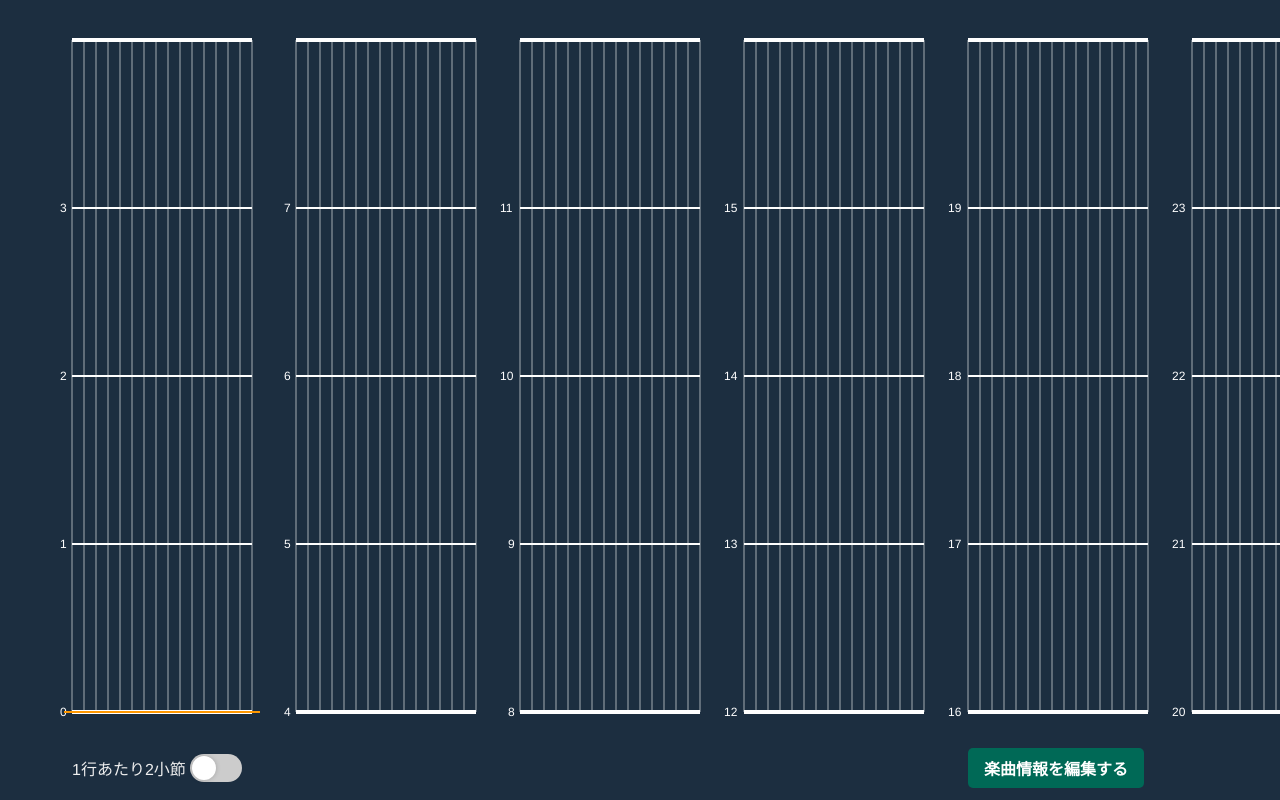
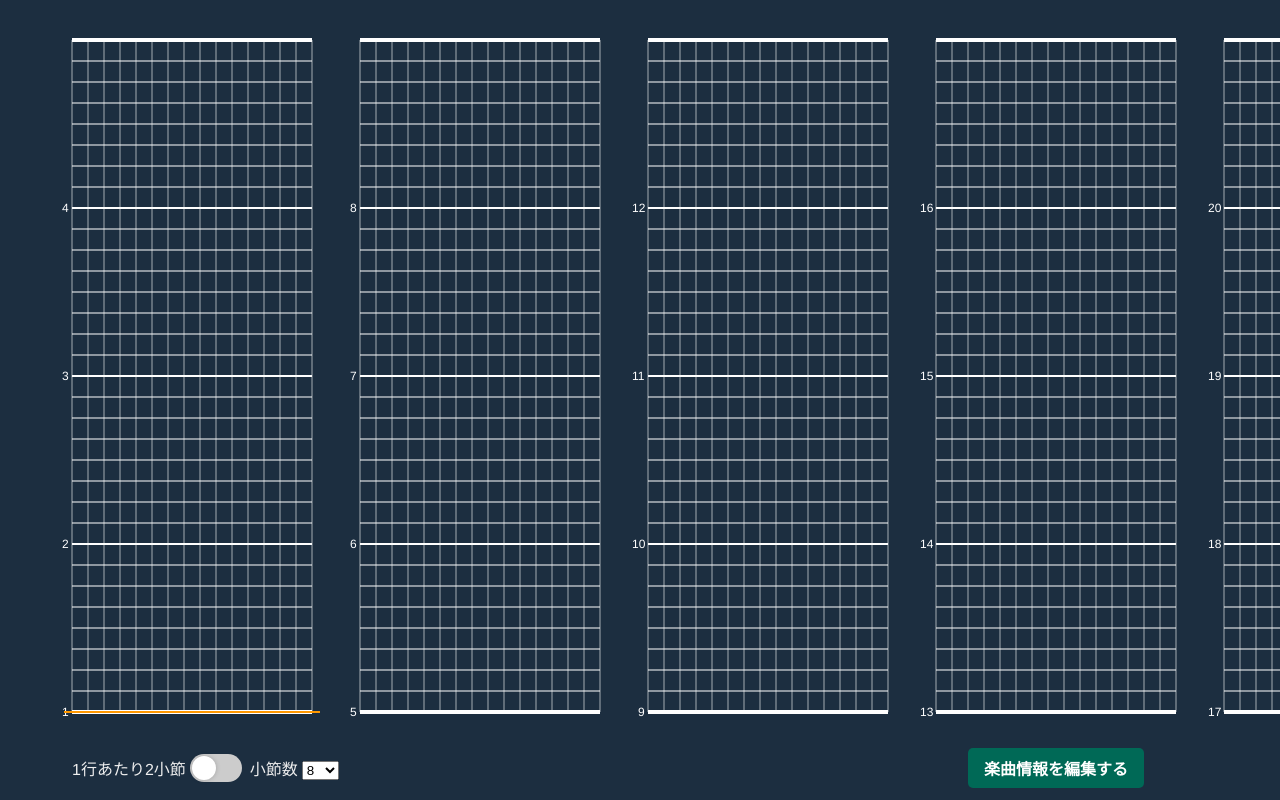
Before and after one commit to sa2taka/ReSWitchEditor, a Vue app: page / in a window 1280 px wide. Built offline with nearby package versions, Linux system fonts and the light colour scheme.

Commit message:
:sparkles: add quantize line

```diff
--- a/src/App.vue
+++ b/src/App.vue
@@ -11,6 +11,18 @@
           @change="handleExpandedSwitch"
         />
         <label for="toggle" class="toggle-label switch" />
+      </div>
+
+      <div class="quantize">
+        <span style="margin-left: 8px;margin-right: 4px">小節数</span>
+        <select :value="state.quantize" @input="handleQuantizeSelect">
+          <option value="1">4</option>
+          <option selected value="2">8</option>
+          <option value="3">12</option>
+          <option value="4">16</option>
+          <option value="6">24</option>
+          <option value="8">32</option>
+        </select>
       </div>
 
       <button class="btn end" @click="handleEditButtonClick">
@@ -31,7 +43,7 @@
 import { defineComponent, onMounted, reactive, ref } from 'vue';
 import { CanvasApp } from './canvasApp';
 import MusicInfoEditor from './components/MusicInfoEditor.vue';
-import { MusicInfo } from './types';
+import { MusicInfo, Quantize } from './types';
 import { Audio } from './libs/audio';
 
 type MusicState = {
@@ -47,10 +59,11 @@ export default defineComponent({
     const infoItem = localStorage.getItem('info');
     const audio = new Audio();
 
-    const state = reactive<{ info: MusicInfo }>({
+    const state = reactive<{ info: MusicInfo; quantize: Quantize }>({
       info: infoItem
         ? JSON.parse(infoItem)
         : { name: '', bpm: 120, musicFile: '' },
+      quantize: 2,
     });
     const audioState = reactive<MusicState>({
       now: 0,
@@ -90,6 +103,14 @@ export default defineComponent({
 
     const handleExpandedSwitch = (event: Event) => {
       app.setExpandedLine((event.target! as any).checked);
+    };
+
+    const handleQuantizeSelect = (event: Event) => {
+      const value = Number(
+        (event.target! as HTMLInputElement).value
+      ) as Quantize;
+      app.setQuantize(value);
+      state.quantize = value;
     };
 
     window.addEventListener('keyup', (event: KeyboardEvent) => {
@@ -137,6 +158,7 @@ export default defineComponent({
       handleMusicInfo,
       handleModalOutClick,
       handleEditButtonClick,
+      handleQuantizeSelect,
     };
   },
 });
@@ -160,6 +182,7 @@ body {
 .button-area {
   margin: 0 64px;
   display: flex;
+  align-items: center;
 }
 
 .modal {
--- a/src/canvasApp.ts
+++ b/src/canvasApp.ts
@@ -1,11 +1,12 @@
 import { Audio } from './libs/audio';
+import { Quantize } from './types';
 
 export class CanvasApp {
   canvas!: HTMLCanvasElement;
   context!: CanvasRenderingContext2D;
 
   leftMargin = 64;
-  lineDistance = 12;
+  lineDistance = 16;
   scoreDistance = 32;
   yMargin = 32;
 
@@ -23,6 +24,7 @@ export class CanvasApp {
   gapY = 0;
 
   bpm = 120;
+  quantize: Quantize = 2;
 
   isStarted = false;
 
@@ -75,6 +77,11 @@ export class CanvasApp {
     this.bpm = bpm;
   }
 
+  public setQuantize(quantize: Quantize) {
+    this.quantize = quantize;
+    this.draw();
+  }
+
   drawScore(originX: number) {
     const height = this.context.canvas.clientHeight;
     for (let i = 0; i < 16; i++) {
@@ -89,10 +96,26 @@ export class CanvasApp {
       this.context.stroke();
     }
 
+    const quantizeDistance =
+      (height - 2 * this.yMargin) /
+      ((this.isExpandedLine ? 2 : 4) * this.quantize * 4);
+    const startX = originX;
+    const endX = originX + 15 * this.lineDistance;
+
+    // quantize line
+
+    const quantizeLineCount = (this.isExpandedLine ? 2 : 4) * this.quantize * 4;
+    for (let i = 0; i < quantizeLineCount; i++) {
+      this.context.beginPath();
+      this.context.moveTo(startX, i * quantizeDistance + this.yMargin);
+      this.context.lineTo(endX, i * quantizeDistance + this.yMargin);
+      this.context.lineWidth = 2;
+      this.context.strokeStyle = 'rgb(255, 255, 255, 0.5)';
+      this.context.stroke();
+    }
+
     const distance =
       (height - 2 * this.yMargin) / (this.isExpandedLine ? 2 : 4);
-    const startX = originX;
-    const endX = originX + 15 * this.lineDistance;
 
     const lineCount = this.isExpandedLine ? 3 : 5;
     for (let i = 0; i < lineCount; i++) {
@@ -105,8 +128,8 @@ export class CanvasApp {
           '12px Helvetica Neue,Arial,Hiragino Kaku Gothic ProN,Hiragino Sans,BIZ UDPGothic,Meiryo,sans-serif';
         this.context.fillStyle = 'rgb(255, 255, 255)';
         this.context.fillText(
-          numberOfMeasure.toString(),
-          startX - numberOfMeasure.toString().length * 8 - 4,
+          (numberOfMeasure + 1).toString(),
+          startX - (numberOfMeasure + 1).toString().length * 6 - 4,
           i * distance + this.yMargin + 4
         );
       }
```
